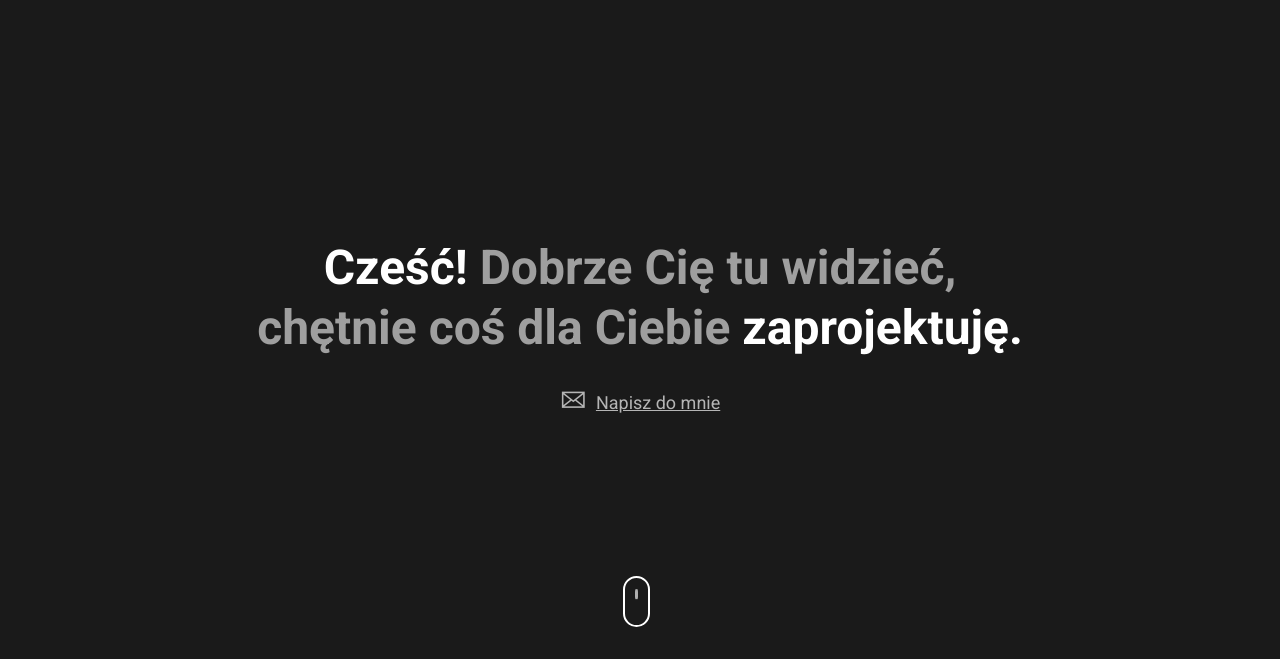
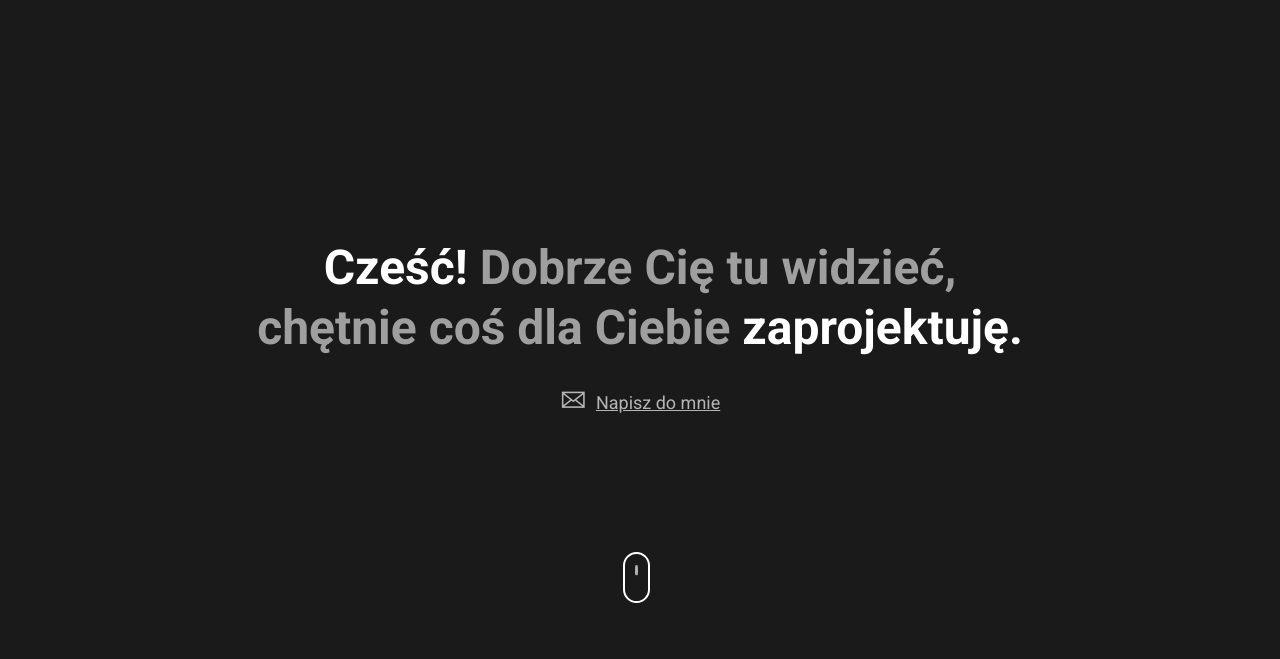
Before and after one commit to achromik/bsolich, a website: page dev/index.html in a window 1280 px wide. Shown: the part 138-797 px from the top of the page. Drawn offline with nearby package versions, Linux system fonts and the light colour scheme; files that its build step writes are made by us from their sources.

Commit message:
fix - scroller position

```diff
--- a/dev/sass/styles.sass
+++ b/dev/sass/styles.sass
@@ -70,7 +70,7 @@ a
 .scroll-downs
     position: absolute
     right: 0
-    bottom: 31px
+    bottom: 55px
     left: 0
     margin: auto
     width: 34px
```
